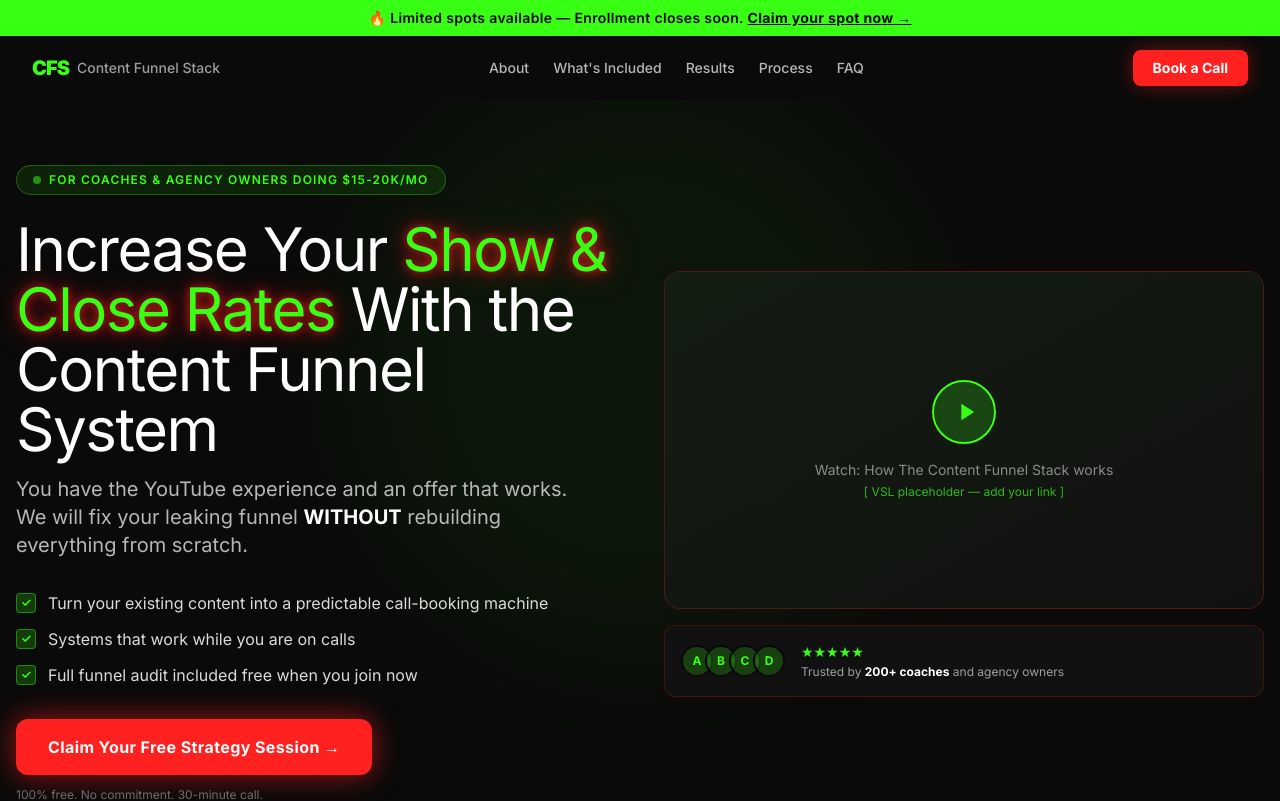
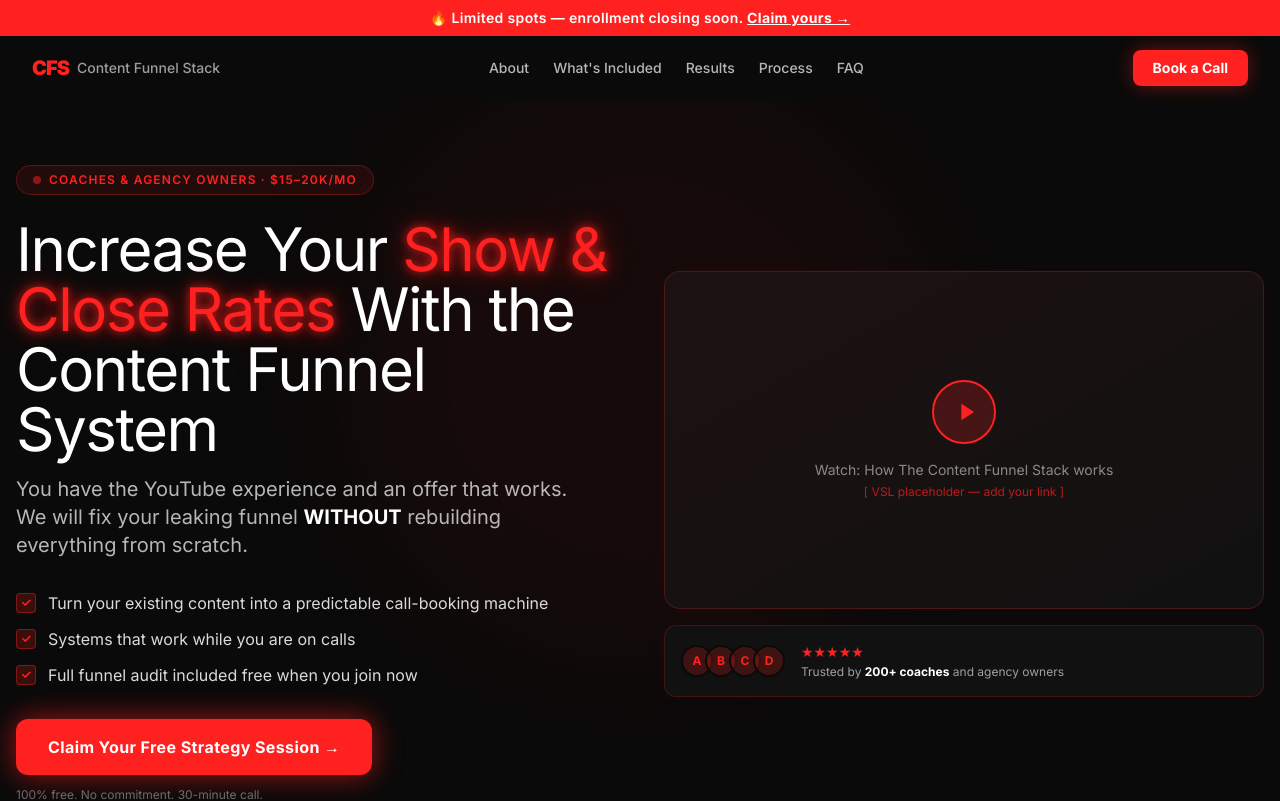
Before and after one commit to mikeyxanthony/content-funnel-stack, a Next.js app: page / in a window 1280 px wide. Shown: the top 801 px of the page. Built offline with nearby package versions, Linux system fonts and the light colour scheme.

Commit message:
feat: red accent + shortened pill/announcement bar, Navbar and TrustBar updated

```diff
--- a/src/components/AnnouncementBar.tsx
+++ b/src/components/AnnouncementBar.tsx
@@ -1,8 +1,8 @@
 export default function AnnouncementBar() {
   return (
-    <div style={{background:"#39FF14",color:"#0A0A0A"}} className="w-full text-center py-2 px-4 text-sm font-semibold tracking-wide z-50">
-      🔥 Limited spots available — Enrollment closes soon.{" "}
-      <a href="#cta" className="underline font-bold hover:opacity-80 transition-opacity">Claim your spot now →</a>
+    <div style={{ background: "#FF2020", color: "#ffffff" }} className="w-full text-center py-2 px-4 text-sm font-semibold tracking-wide z-50 whitespace-nowrap overflow-hidden text-ellipsis">
+      🔥 Limited spots — enrollment closing soon.{" "}
+      <a href="#cta" className="underline font-bold hover:opacity-80 transition-opacity">Claim yours →</a>
     </div>
   );
 }
--- a/src/components/Hero.tsx
+++ b/src/components/Hero.tsx
@@ -1,16 +1,17 @@
 export default function Hero() {
   return (
     <section className="relative min-h-screen flex flex-col justify-center pt-8 pb-16 px-4 overflow-hidden">
-      <div className="absolute top-1/3 left-1/2 -translate-x-1/2 -translate-y-1/2 w-[600px] h-[600px] bg-[#39FF14]/5 rounded-full blur-3xl pointer-events-none" />
+      <div className="absolute top-1/3 left-1/2 -translate-x-1/2 -translate-y-1/2 w-[600px] h-[600px] bg-[#FF2020]/5 rounded-full blur-3xl pointer-events-none" />
       <div className="max-w-7xl mx-auto w-full">
         <div className="grid lg:grid-cols-2 gap-12 items-center">
           <div className="animate-fade-in-up">
-            <div className="inline-flex items-center gap-2 bg-[#39FF14]/10 border border-[#39FF14]/30 rounded-full px-4 py-1.5 mb-6">
-              <span className="w-2 h-2 bg-[#39FF14] rounded-full animate-pulse" />
-              <span className="text-[#39FF14] text-xs font-semibold uppercase tracking-widest">For Coaches & Agency Owners Doing $15-20k/mo</span>
+            {/* Pill — single line */}
+            <div className="inline-flex items-center gap-2 bg-[#FF2020]/10 border border-[#FF2020]/30 rounded-full px-4 py-1.5 mb-6">
+              <span className="w-2 h-2 bg-[#FF2020] rounded-full animate-pulse flex-shrink-0" />
+              <span className="text-[#FF2020] text-xs font-semibold uppercase tracking-widest whitespace-nowrap">Coaches &amp; Agency Owners · $15–20k/mo</span>
             </div>
-            <h1 className="text-4xl sm:text-5xl lg:text-6xl font-black leading-[1.05] mb-4 tracking-tight">
-              Increase Your <span className="text-[#39FF14] neon-glow">Show & Close Rates</span> With the Content Funnel System
+            <h1 className="text-4xl sm:text-5xl lg:text-6xl leading-[1.05] mb-4 tracking-tight">
+              Increase Your <span className="text-[#FF2020] neon-glow">Show &amp; Close Rates</span> With the Content Funnel System
             </h1>
             <p className="text-white/70 text-lg sm:text-xl leading-relaxed mb-8 max-w-xl">
               You have the YouTube experience and an offer that works. We will fix your leaking funnel <strong className="text-white">WITHOUT</strong> rebuilding everything from scratch.
@@ -18,7 +19,7 @@ export default function Hero() {
             <ul className="space-y-3 mb-8">
               {["Turn your existing content into a predictable call-booking machine","Systems that work while you are on calls","Full funnel audit included free when you join now"].map((bullet, i) => (
                 <li key={i} className="flex items-start gap-3 text-white/85 text-sm sm:text-base">
-                  <span className="mt-0.5 flex-shrink-0 w-5 h-5 bg-[#39FF14]/20 border border-[#39FF14]/40 rounded flex items-center justify-center text-[#39FF14] text-xs font-bold">✓</span>
+                  <span className="mt-0.5 flex-shrink-0 w-5 h-5 bg-[#FF2020]/20 border border-[#FF2020]/40 rounded flex items-center justify-center text-[#FF2020] text-xs font-bold">✓</span>
                   {bullet}
                 </li>
               ))}
@@ -29,19 +30,19 @@ export default function Hero() {
           <div className="relative animate-fade-in-up">
             <div className="neon-border rounded-2xl overflow-hidden bg-[#1A1A1A]">
               <div className="aspect-video bg-[#111111] flex flex-col items-center justify-center relative">
-                <div className="absolute inset-0 bg-gradient-to-br from-[#39FF14]/5 to-transparent" />
+                <div className="absolute inset-0 bg-gradient-to-br from-[#FF2020]/5 to-transparent" />
                 <div className="relative z-10 text-center px-6">
-                  <div className="w-16 h-16 bg-[#39FF14]/20 border-2 border-[#39FF14] rounded-full flex items-center justify-center mx-auto mb-4">
-                    <svg className="w-7 h-7 text-[#39FF14] ml-1" fill="currentColor" viewBox="0 0 24 24"><path d="M8 5v14l11-7z"/></svg>
+                  <div className="w-16 h-16 bg-[#FF2020]/20 border-2 border-[#FF2020] rounded-full flex items-center justify-center mx-auto mb-4">
+                    <svg className="w-7 h-7 text-[#FF2020] ml-1" fill="currentColor" viewBox="0 0 24 24"><path d="M8 5v14l11-7z"/></svg>
                   </div>
                   <p className="text-white/50 text-sm">Watch: How The Content Funnel Stack works</p>
-                  <p className="text-[#39FF14]/70 text-xs mt-1">[ VSL placeholder — add your link ]</p>
+                  <p className="text-[#FF2020]/70 text-xs mt-1">[ VSL placeholder — add your link ]</p>
                 </div>
               </div>
             </div>
             <div className="mt-4 neon-border rounded-xl bg-[#111111] p-4 flex items-center gap-4">
-              <div className="flex -space-x-2">{["A","B","C","D"].map((l,i) => (<div key={i} className="w-8 h-8 rounded-full bg-[#39FF14]/20 border-2 border-[#0A0A0A] flex items-center justify-center text-[#39FF14] text-xs font-bold">{l}</div>))}</div>
-              <div><div className="flex gap-0.5 text-[#39FF14] text-sm">★★★★★</div><p className="text-white/60 text-xs mt-0.5">Trusted by <strong className="text-white">200+ coaches</strong> and agency owners</p></div>
+              <div className="flex -space-x-2">{["A","B","C","D"].map((l,i) => (<div key={i} className="w-8 h-8 rounded-full bg-[#FF2020]/20 border-2 border-[#0A0A0A] flex items-center justify-center text-[#FF2020] text-xs font-bold">{l}</div>))}</div>
+              <div><div className="flex gap-0.5 text-[#FF2020] text-sm">★★★★★</div><p className="text-white/60 text-xs mt-0.5">Trusted by <strong className="text-white">200+ coaches</strong> and agency owners</p></div>
             </div>
           </div>
         </div>
--- a/src/components/Navbar.tsx
+++ b/src/components/Navbar.tsx
@@ -16,11 +16,11 @@ export default function Navbar() {
     return () => window.removeEventListener("scroll", handler);
   }, []);
   return (
-    <nav className={`sticky top-0 z-40 w-full transition-all duration-300 ${scrolled ? "bg-[#0A0A0A]/90 backdrop-blur-md border-b border-[#39FF14]/10" : "bg-transparent"}`}>
+    <nav className={`sticky top-0 z-40 w-full transition-all duration-300 ${scrolled ? "bg-[#0A0A0A]/90 backdrop-blur-md border-b border-[#FF2020]/10" : "bg-transparent"}`}>
       <div className="max-w-7xl mx-auto px-4 sm:px-6 lg:px-8">
         <div className="flex items-center justify-between h-16">
           <a href="#" className="flex items-center gap-2">
-            <span className="text-[#39FF14] font-black text-xl tracking-tighter">CFS</span>
+            <span className="text-[#FF2020] font-black text-xl tracking-tighter">CFS</span>
             <span className="text-white/60 text-sm font-medium hidden sm:block">Content Funnel Stack</span>
           </a>
           <div className="hidden md:flex items-center gap-6">
@@ -41,7 +41,7 @@ export default function Navbar() {
         </div>
       </div>
       {mobileOpen && (
-        <div className="md:hidden bg-[#0A0A0A]/95 backdrop-blur-md border-b border-[#39FF14]/10 px-4 py-4 space-y-3">
+        <div className="md:hidden bg-[#0A0A0A]/95 backdrop-blur-md border-b border-[#FF2020]/10 px-4 py-4 space-y-3">
           {navLinks.map((l) => (
             <a key={l.label} href={l.href} onClick={() => setMobileOpen(false)} className="block text-white/70 hover:text-white text-base font-medium py-1">{l.label}</a>
           ))}
--- a/src/components/TrustBar.tsx
+++ b/src/components/TrustBar.tsx
@@ -1,11 +1,11 @@
 const items = ["200+ Clients Served","$4.2M+ Revenue Generated","85% Avg Show Rate","2x Close Rate Improvement","48hr Funnel Turnaround","100% Money-Back Guarantee"];
 export default function TrustBar() {
   return (
-    <div className="border-y border-[#39FF14]/10 bg-[#111111]/50 overflow-hidden py-3">
+    <div className="border-y border-[#FF2020]/10 bg-[#111111]/50 overflow-hidden py-3">
       <div className="flex items-center">
         <div className="marquee flex items-center gap-10 whitespace-nowrap">
           {[...items,...items].map((item,i) => (
-            <span key={i} className="flex items-center gap-2 text-white/50 text-sm font-medium flex-shrink-0"><span className="text-[#39FF14] text-xs">◆</span>{item}</span>
+            <span key={i} className="flex items-center gap-2 text-white/50 text-sm font-medium flex-shrink-0"><span className="text-[#FF2020] text-xs">◆</span>{item}</span>
           ))}
         </div>
       </div>
```
